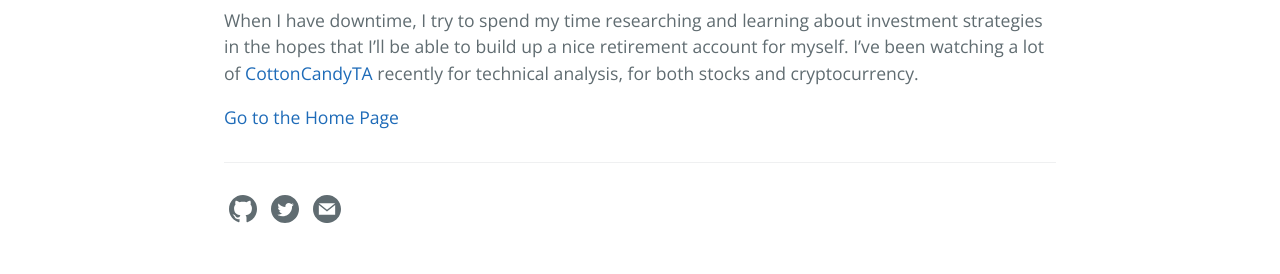
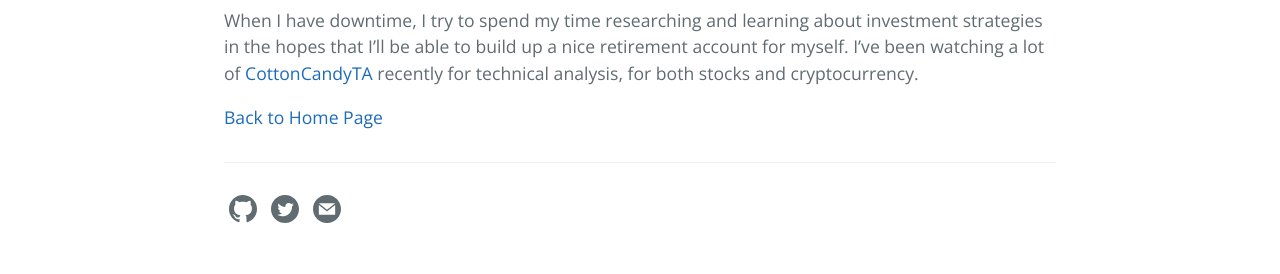
Before and after one commit to Glitch-Gecko/glitch-gecko.github.io, a Jekyll site: the page built from now.md, in a window 1280 px wide. Shown: the part 1055-1329 px from the top of the page. Built offline with Jekyll 4.4.1, drawn with Linux system fonts in a browser that asks for light colours.

Commit message:
Consistency

```diff
--- a/now.md
+++ b/now.md
@@ -19,4 +19,4 @@ Music is a big part of my life, and I was a bass clarinetist for eight years. I
 # Investing
 When I have downtime, I try to spend my time researching and learning about investment strategies in the hopes that I'll be able to build up a nice retirement account for myself. I've been watching a lot of [CottonCandyTA](https://youtube.com/c/c0tt0nc4ndyTA) recently for technical analysis, for both stocks and cryptocurrency.
 
-[Go to the Home Page]({{ '/' | absolute_url }})
+[Back to Home Page]({{ '/' | absolute_url }})
```
Also changed, not shown: contact.md (+1 -1 lines).
